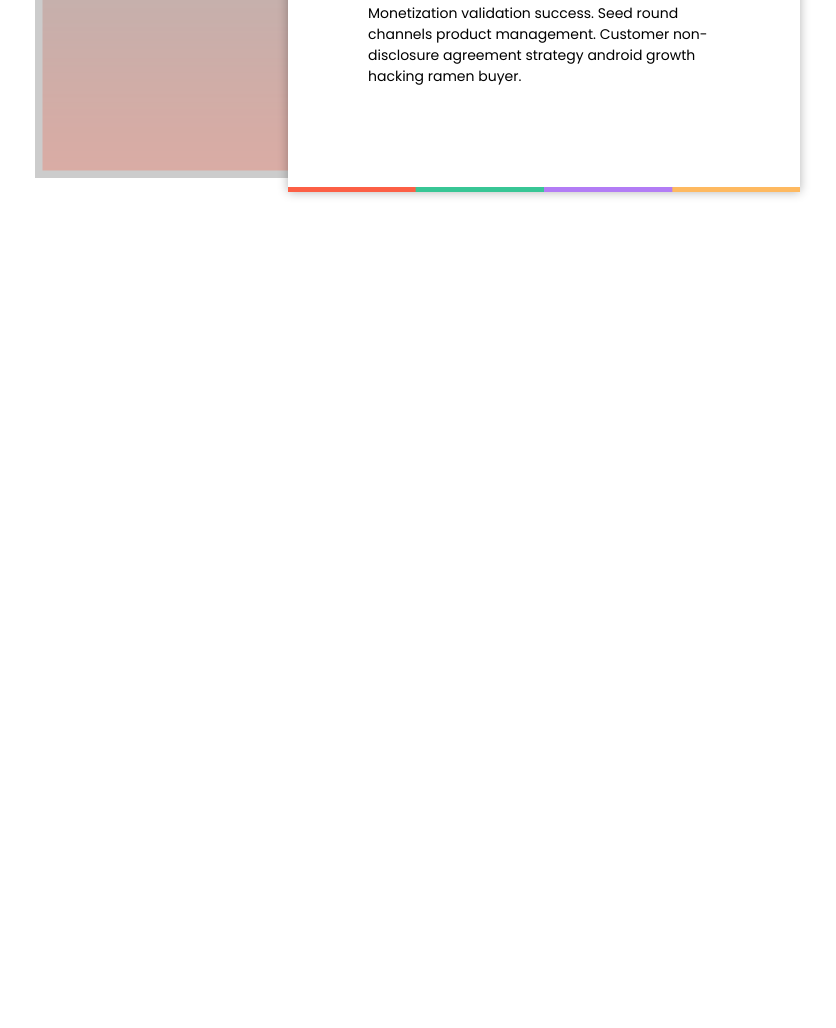
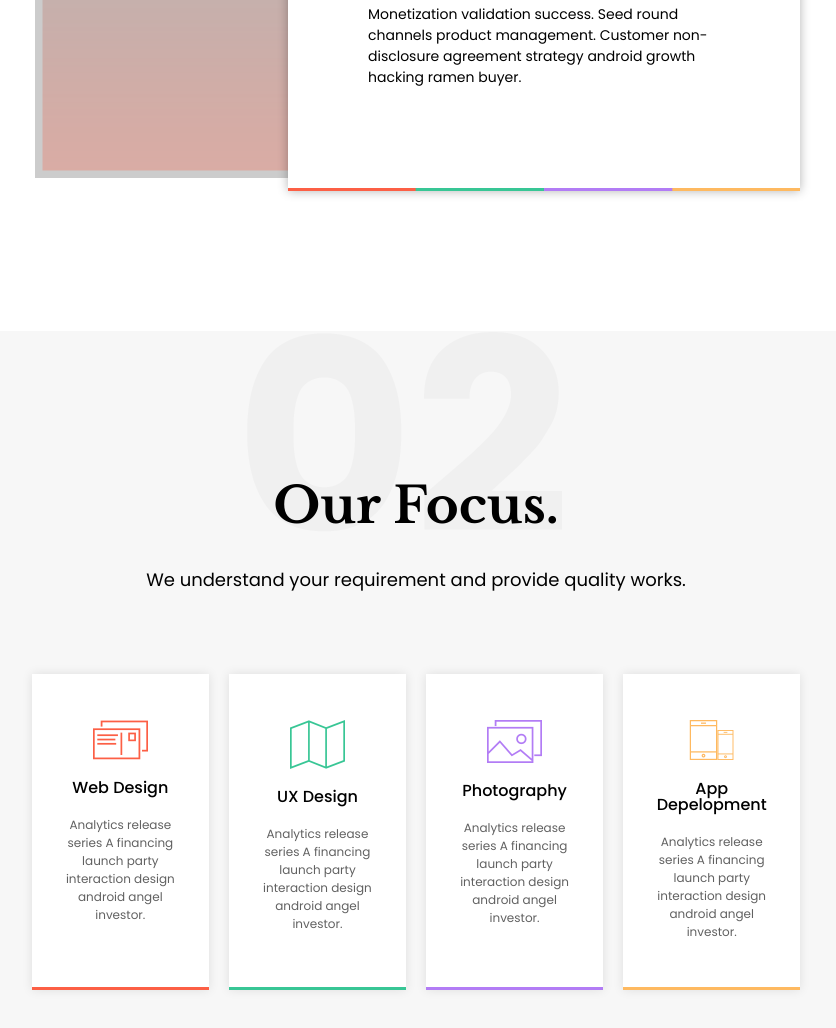
Before and after one commit to Cool-n-Chill/LandingPage, a plain HTML site: page index.html in a window 1280 px wide. Shown: the part 1260-2288 px from the top of the page, without its empty margins (224-1060 px from the left). Before the commit the page ends 1591 px from the top, so only its background shows below. Drawn offline with Linux system fonts and the light colour scheme.

Commit message:
third section is done

```diff
--- a/index.html
+++ b/index.html
@@ -65,7 +65,7 @@
                 <img class="about-us__photo" src="img/about-us/about-us.png" alt="about-us-photo">
             </div>
             <div class="about-us__text-block">
-                <h2 class="about-us__title">
+                <h2 class="about-us__title title">
                     About Us.
                 </h2>
                 <p class="about-us__text">Analytics release series A financing
@@ -81,5 +81,47 @@
             </div>
         </div>
     </section>
+    <section class="our-focus">
+        <div class="wrapper our-focus__blocks">
+            <div class="our-focus__about">
+                <h2 class="our-focus__title title">Our Focus.</h2>
+                <p class="our-focus__text">We understand your requirement and provide quality works.</p>
+            </div>
+            <div class="our-focus__cards">
+                <div class="focus-card red-border">
+                    <div class="focus-card__picture">
+                        <img src="img/our-focus/web.png" alt="focus-card-icon" class="focus-card__icon">
+                    </div>
+                    <div class="focus-card__title">Web Design</div>
+                    <div class="focus-card-text">Analytics release series A financing launch party
+                        interaction design android angel investor.</div>
+                </div>
+                <div class="focus-card green-border">
+                    <div class="focus-card__picture">
+                        <img src="img/our-focus/ux.png" alt="focus-card-icon" class="focus-card__icon">
+                    </div>
+                    <div class="focus-card__title">UX Design</div>
+                    <div class="focus-card-text">Analytics release series A financing launch party
+                        interaction design android angel investor.</div>
+                </div>
+                <div class="focus-card purple-border">
+                    <div class="focus-card__picture">
+                        <img src="img/our-focus/photo.png" alt="focus-card-icon" class="focus-card__icon">
+                    </div>
+                    <div class="focus-card__title">Photography</div>
+                    <div class="focus-card-text">Analytics release series A financing launch party
+                        interaction design android angel investor.</div>
+                </div>
+                <div class="focus-card orange-border">
+                    <div class="focus-card__picture">
+                        <img src="img/our-focus/app-dev.png" alt="focus-card-icon" class="focus-card__icon">
+                    </div>
+                    <div class="focus-card__title">App Depelopment</div>
+                    <div class="focus-card-text">Analytics release series A financing launch party
+                        interaction design android angel investor.</div>
+                </div>
+            </div>
+        </div>
+    </section>
 </body>
 </html>
--- a/scss/style.scss
+++ b/scss/style.scss
@@ -20,14 +20,21 @@
     src: url("../fonts/LibreBaskerville-Regular.ttf") format("truetype");
 }
 
+/*---Commons---*/
+
+.title{
+    font-family: 'LB-Bold';
+    font-size: 50px;
+}
+.wrapper{
+    width: 60%;
+    margin: 0 auto;
+}
+
 /*---Header---*/
 
 .header{
     background-color: #ffffff;
-}
-.wrapper{
-    width: 60%;
-    margin: 0 auto;
 }
 .header__line{
     display: flex;
@@ -139,7 +146,7 @@
     background-repeat: no-repeat;
 
     border-image: url('../img/about-us/Lines.png') 1 round;
-    border-width: 5px;
+    border-width: 3px;
     border-collapse: initial;
     border-style: solid;
     border-top: none;
@@ -151,8 +158,6 @@
     }
 }
 .about-us__title {
-    font-family: 'LB-Bold';
-    font-size: 50px;
     margin-bottom: 8%;
 }
 .about-us__text {
@@ -167,3 +172,79 @@
     height: 5px;
     width: 100%;
 }
+
+/*---Our focus---*/
+
+.our-focus {
+    background-color: #f7f7f7;
+    padding: 150px 0;
+}
+.our-focus__blocks {
+    display: flex;
+    flex-direction: column;
+    align-items: center;
+}
+.our-focus__about {
+    display: flex;
+    flex-direction: column;
+    align-items: center;
+    margin-bottom: 85px;
+    position: relative;
+    :first-child::before{
+        content: '';
+        display: block;
+        width: 315px;
+        height: 200px;
+        position: absolute;
+        bottom: 53%;
+        right: 23%;
+        background-image: url('../img/our-focus/02.png');
+        z-index: -1;
+    }
+}
+.our-focus__title {
+    margin-bottom: 40px;
+    z-index: 0;
+}
+.our-focus__text {
+    font-family: 'Poppins-Reg';
+    font-size: 18px;
+}
+.our-focus__cards {
+    display: flex;
+    justify-content: space-between;
+}
+.focus-card {
+    background-color: #ffffff;
+    padding: 6% 3%;
+    text-align: center;
+    width: 23%;
+
+    box-shadow: 0 0 10px rgba(0,0,0,0.1);
+}
+.focus-card__picture {
+    margin-bottom: 20px;
+}
+.focus-card__title {
+    font-family: 'Poppins';
+    font-size: 16px;
+    margin-bottom: 20px;
+}
+.focus-card-text {
+    color: #616161;
+    font-family: 'Poppins-Reg';
+    font-size: 12px;
+    line-height: 1.5;
+}
+.red-border{
+    border-bottom: 3px solid #fc5f45;
+}
+.green-border{
+    border-bottom: 3px solid #38c695;
+}
+.purple-border{
+    border-bottom: 3px solid #b27cf5;
+}
+.orange-border{
+    border-bottom: 3px solid #feb960;
+}
```
Also changed, not shown: css/style.css, img/our-focus/02.png (added), img/our-focus/app-dev.png (added), img/our-focus/photo.png (added), img/our-focus/ux.png (added), img/our-focus/web.png (added).
